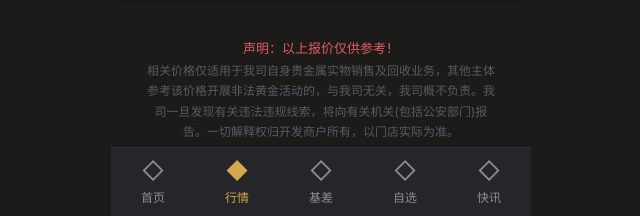
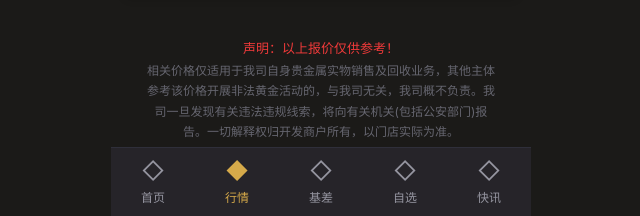
Before and after one commit to xuzhou0530-eng/gold-quote, a website: page public/index.html in a window 1280 px wide. Shown: the part 583-799 px from the top of the page, 319-959 px from the left. Drawn offline with Linux system fonts and the light colour scheme; no server answers.

Commit message:
style: 提纯红绿，红色更接近标准红，绿色更接近标准绿，整体提亮

```diff
--- a/public/index.html
+++ b/public/index.html
@@ -6,17 +6,17 @@
   <title>实物行情</title>
   <style>
     :root {
-      --bg: #1c1b1a;
-      --nav-bg: #26252a;
-      --card-bg: #232228;
-      --gold: #d4a84d;
-      --red: #e06363;
-      --green: #5cb878;
-      --white: #f2f2f6;
-      --gray: #8c8c96;
-      --text-dim: #8c8c96;
-      --ts-red: #e05d5d;
-      --divider: #2e2e38;
+      --bg: #1b1a18;
+      --nav-bg: #262429;
+      --card-bg: #222126;
+      --gold: #d6aa4a;
+      --red: #ee3a3a;
+      --green: #2ecc5e;
+      --white: #f4f4f8;
+      --gray: #9595a0;
+      --text-dim: #9595a0;
+      --ts-red: #ee3a3a;
+      --divider: #2f2f3a;
     }
 
     * { margin: 0; padding: 0; box-sizing: border-box; }
@@ -193,11 +193,11 @@
       text-align: center;
       padding: clamp(24px, 9.5vw, 40px) clamp(16px, 5.7vw, 24px) clamp(16px, 5.7vw, 24px);
       font-size: clamp(11px, 3.1vw, 13px);
-      color: #6e6e78;
+      color: #787884;
       line-height: 1.8;
     }
     .disclaimer .l2 {
-      color: #5a5a66;
+      color: #666670;
       font-size: clamp(10px, 2.86vw, 12px);
       line-height: 1.7;
       padding: 0 8px;
```
